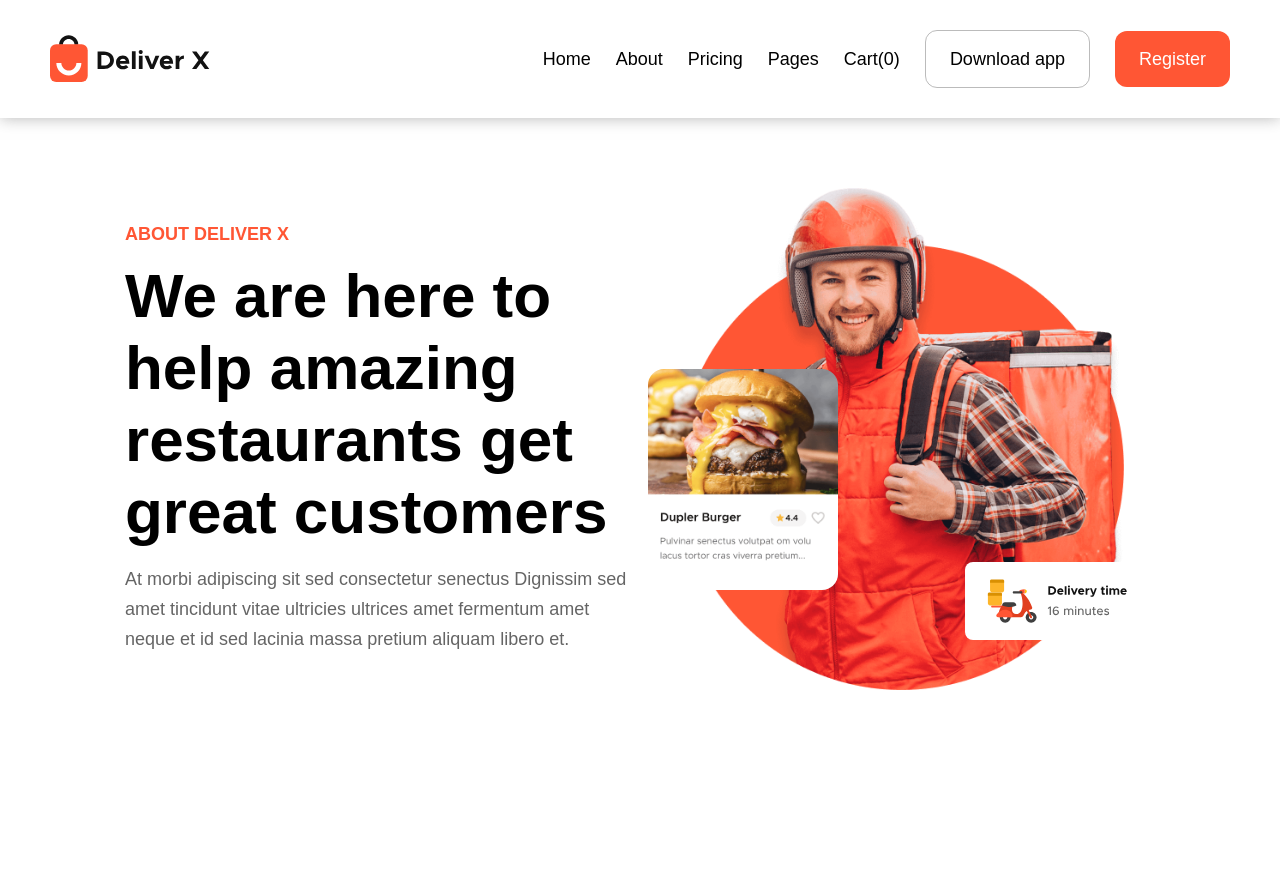
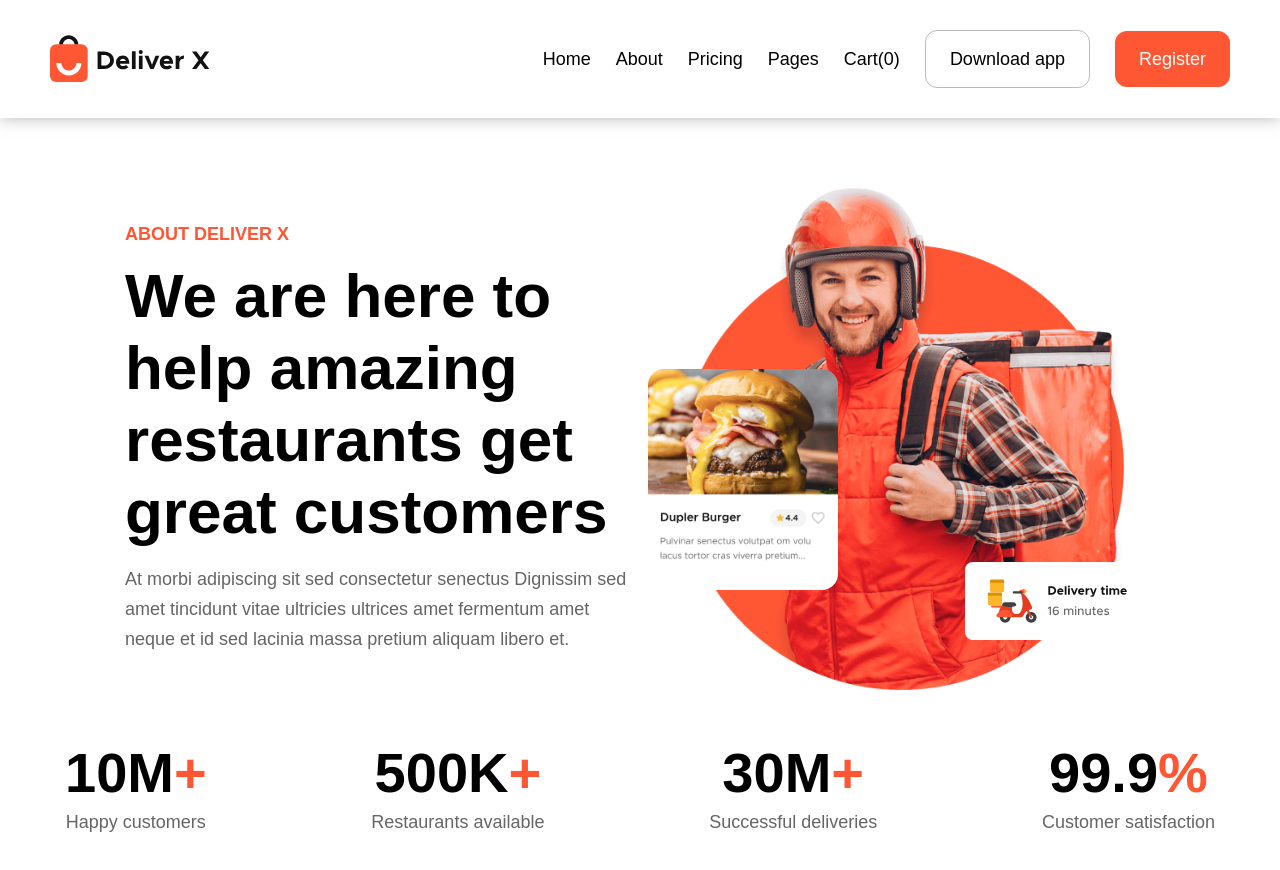
Before and after one commit to onfranciis/deliver-x, a Next.js app: page / in a window 1280 px wide. Shown: the top 870 px of the page. Before the commit the page ends 800 px from the top, so only its background shows below. Built offline with nearby package versions, Linux system fonts and the light colour scheme.

Commit message:
feat: add SecondPart

```diff
--- a/src/app/page.tsx
+++ b/src/app/page.tsx
@@ -2,6 +2,7 @@ import Image from "next/image";
 import styles from "@/styles/page.module.scss";
 import NavBar from "@/components/navbar/NavBar";
 import FirstPart from "@/components/firstpart/FirstPart";
+import SecondPart from "@/components/secondpart/SecondPart";
 
 export default function Home() {
   return (
@@ -10,6 +11,7 @@ export default function Home() {
 
       <div className={styles.ExcludeNav}>
         <FirstPart />
+        <SecondPart />
       </div>
     </main>
   );
--- /dev/null
+++ b/src/components/secondpart/SecondPart.tsx
@@ -0,0 +1,37 @@
+import style from "@/styles/SecondPart.module.scss";
+
+const SecondPart = () => {
+  return (
+    <div className={style.SecondPart}>
+      <div className={style.Stat}>
+        <p className={style.Main}>
+          10M<span>+</span>
+        </p>
+        <p className={style.Sub}>Happy customers</p>
+      </div>
+
+      <div className={style.Stat}>
+        <p className={style.Main}>
+          500K<span>+</span>
+        </p>
+        <p className={style.Sub}>Restaurants available</p>
+      </div>
+
+      <div className={style.Stat}>
+        <p className={style.Main}>
+          30M<span>+</span>
+        </p>
+        <p className={style.Sub}>Successful deliveries</p>
+      </div>
+
+      <div className={style.Stat}>
+        <p className={style.Main}>
+          99.9<span>%</span>
+        </p>
+        <p className={style.Sub}>Customer satisfaction</p>
+      </div>
+    </div>
+  );
+};
+
+export default SecondPart;
--- /dev/null
+++ b/src/styles/SecondPart.module.scss
@@ -0,0 +1,34 @@
+@import "./Theme.scss";
+
+.SecondPart {
+  display: flex;
+  justify-content: space-between;
+  padding: 50px 20px 100px;
+
+  .Stat {
+    display: flex;
+    flex-direction: column;
+    justify-content: center;
+    align-items: center;
+    gap: 6px;
+  }
+
+  .Main {
+    font-size: 56px;
+    font-weight: 700;
+    line-height: 1.179em;
+
+    span {
+      font-size: 56px;
+      font-weight: 700;
+      line-height: 1.179em;
+      color: $primary;
+    }
+  }
+
+  .Sub {
+    color: $grey;
+    font-weight: 500;
+    line-height: 1.111em;
+  }
+}
```
